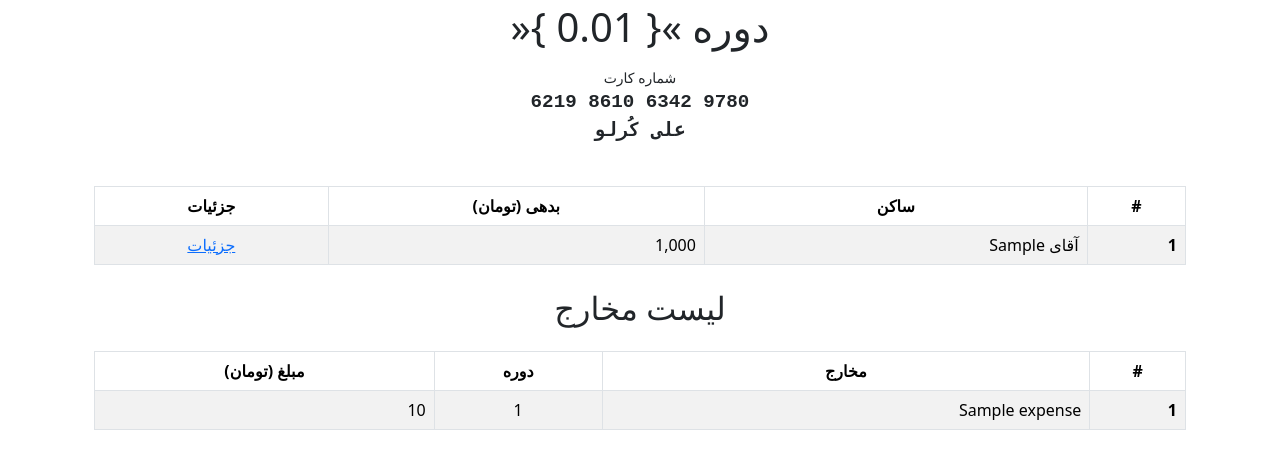
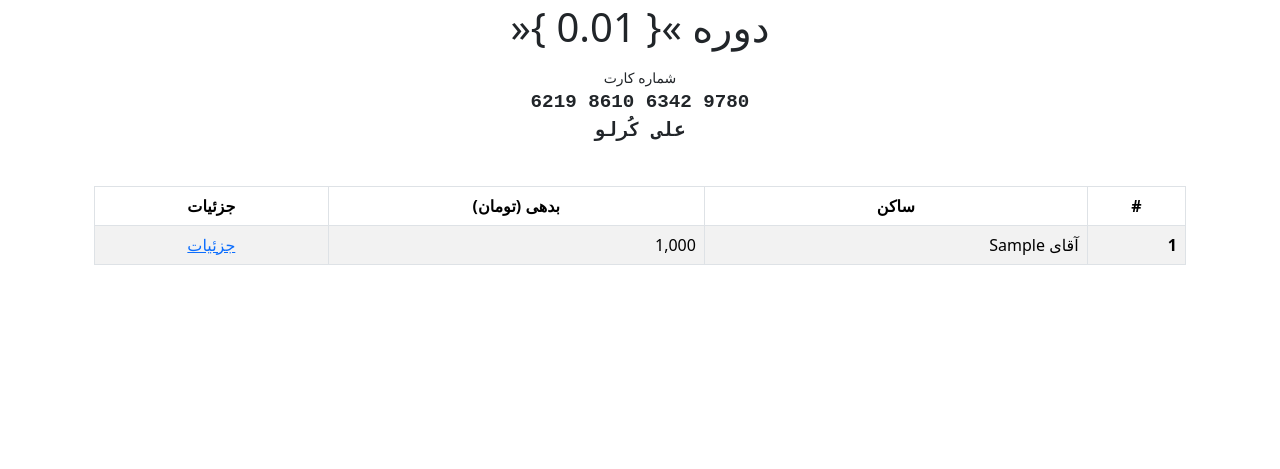
Before and after one commit to Aquarii/xpns, a Flask app: page / in a window 1280 px wide. Shown: the part 79-548 px from the top of the page. Run offline with Flask 3, Linux system fonts and the light colour scheme; tables that the repository leaves empty hold one stand-in row (values such as "Sample post").

Commit message:
minor polishes.

```diff
--- a/app/routes.py
+++ b/app/routes.py
@@ -49,17 +49,17 @@ def index():
     ).order_by(Unit.unit_number)
     residents_balances = db.session.execute(select_residents_balances).all()
 
-    select_expenses = sa.select(Expense).options(
-        sa.orm.load_only(Expense.name, Expense.amount, Expense.period)
-    )
-    expenses = db.session.scalars(select_expenses).all()
+    # select_expenses = sa.select(Expense).options(
+    #     sa.orm.load_only(Expense.name, Expense.amount, Expense.period)
+    # )
+    # expenses = db.session.scalars(select_expenses).all()
     select_period_max = sa.select(sa.func.max(Expense.period))
     period_max = db.session.scalar(select_period_max)
     print(period_max)
 
     context = {
         "title": "تابلوی اعلانات",
-        "expenses_list": expenses,
+        # "expenses_list": expenses,
         "building": building,
         "residents_balances": residents_balances,
         "period_max": period_max,
--- a/app/templates/index.html
+++ b/app/templates/index.html
@@ -59,7 +59,7 @@
         </table>
     </div>
 {% endif %}
-<div class="container">
+<!-- <div class="container">
     <h2 class="my-4" style="text-align: center;">لیست مخارج</h2>
     <table class="table-bordered table-striped table">
         <thead>
@@ -81,5 +81,5 @@
         {% endfor %}
         </tbody>
     </table>
-</div>
+</div> -->
 {% endblock %}
--- a/pyproject.toml
+++ b/pyproject.toml
@@ -1,6 +1,6 @@
 [project]
 name = "xpns"
-version = "0.1.0"
+version = "0.3.0"
 description = "Add your description here"
 readme = "README.md"
 requires-python = ">=3.13"
```
Also changed, not shown: 1 other file.
